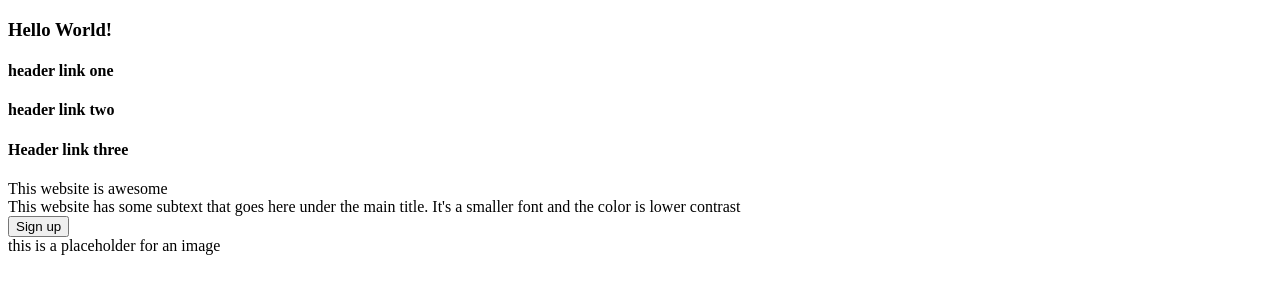
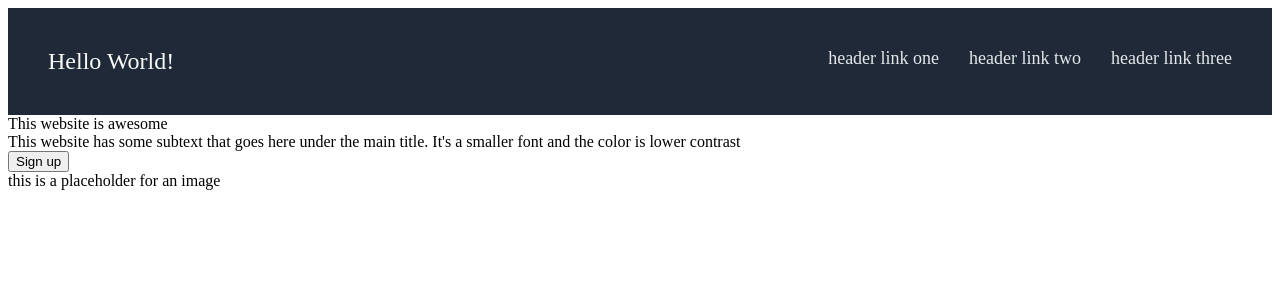
Before and after one commit to sdhinsa11/Odin-Landing-Page, a plain HTML site: page index.html in a window 1280 px wide. Drawn offline with Linux system fonts and the light colour scheme.

Commit message:
Adding more style to the html code

```diff
--- a/index.html
+++ b/index.html
@@ -3,14 +3,17 @@
   <head>
     <meta charset="UTF-8">
     <title>My First Webpage</title>
+    <link rel="stylesheet" href="style.css">
   </head>
 
   <body>
     <div class="Header">
-        <h3>Hello World!</h1>
-        <h4> header link one</h4>
-        <h4> header link two</h4>
-        <h4> Header link three</h4>
+          Hello World!
+        <div class = "links">
+          <div class = "link1">header link one</div>
+          <div class = "link2">header link two</div>
+          <div class = "link3">header link three</div>
+        </div>
     </div>
 
     <div class = "Main">
--- a/style.css
+++ b/style.css
@@ -1,5 +1,19 @@
 .Header{
     display: flex;
-    color: #1F2937;
+    background-color: #1F2937;
+    color: #F9FAF8;
+    justify-content: space-between;
+    padding: 40px;
+    border: 40px;
+    text-align: center;
+    font-size: 24px;
+}
 
+
+.links{
+    display: flex;
+    justify-content: flex-end;
+    color: #E5E7EB;
+    gap: 30px;
+    font-size: 18px;
 }
```
